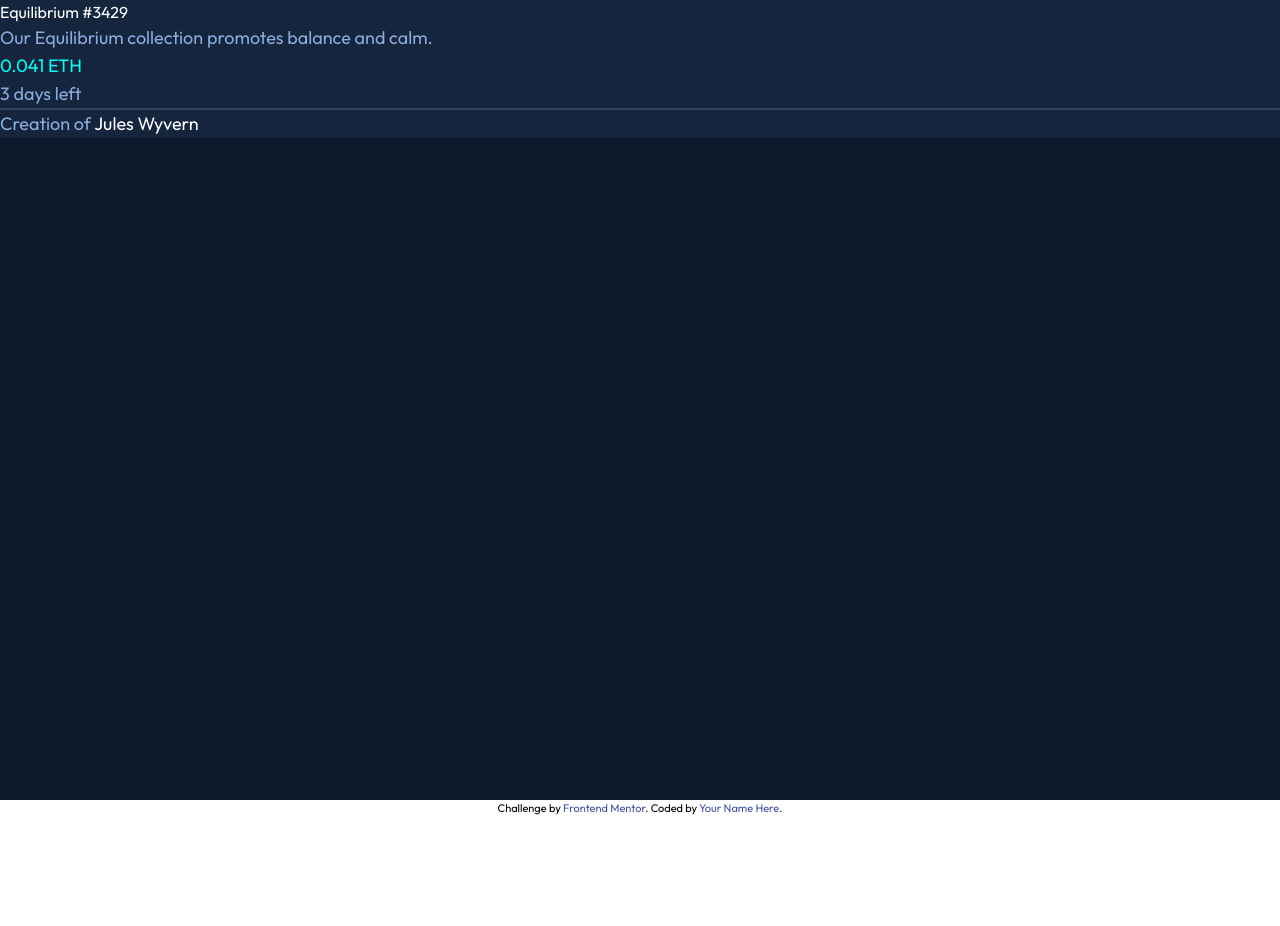
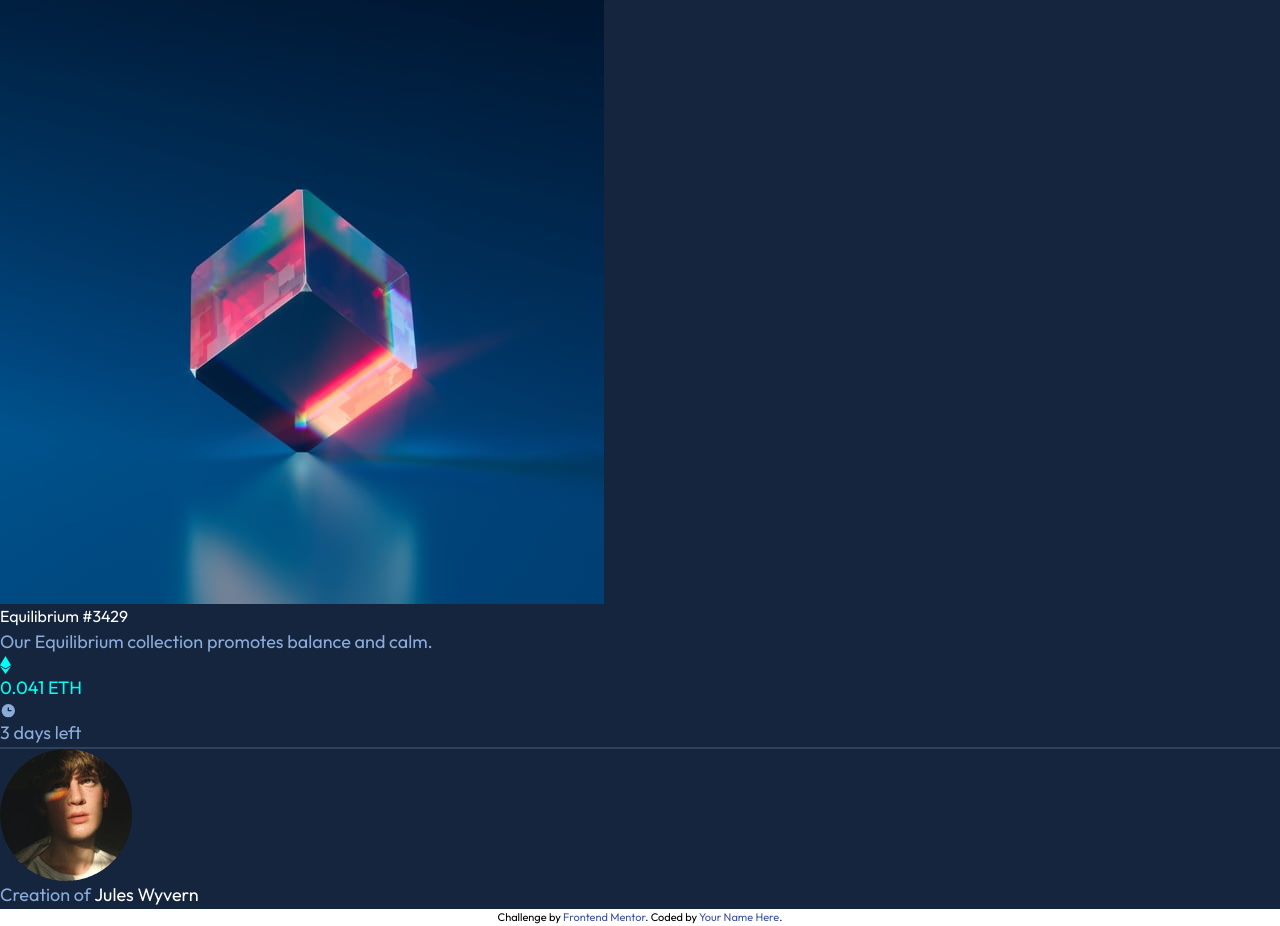
Before and after one commit to devpatola/nft-preview-card-component, a plain HTML site: page index.html in a window 1280 px wide. Before the commit the page ends 817 px from the top, so only its background shows below. Drawn offline with nearby package versions, Linux system fonts and the light colour scheme.

Commit message:
feat: add images

```diff
--- a/index.html
+++ b/index.html
@@ -54,7 +54,7 @@
       <!-- nft card -->
       <div class="bg-very-dark-blue-card">
         <!-- nft preview -->
-        <img src="" alt="" />
+        <img src="./images/image-equilibrium.jpg" alt="Equilibrium" />
         <!-- end of nft preview -->
         <!-- title and description -->
         <div>
@@ -67,11 +67,11 @@
         <!-- value and days left -->
         <div>
           <div>
-            <img src="" alt="" />
+            <img src="./images/icon-ethereum.svg" alt="" />
             <p class="text-lg text-cyan">0.041 ETH</p>
           </div>
           <div>
-            <img src="" alt="" />
+            <img src="./images/icon-clock.svg" alt="" />
             <p class="text-lg text-soft-blue">3 days left</p>
           </div>
         </div>
@@ -81,7 +81,7 @@
         <!-- end of border -->
         <!-- creation -->
         <div>
-          <img src="" alt="" />
+          <img src="./images/image-avatar.png" alt="Jules Wyvern" />
           <p class="text-lg text-soft-blue">
             Creation of
             <span class="text-white"> Jules Wyvern</span>
```
